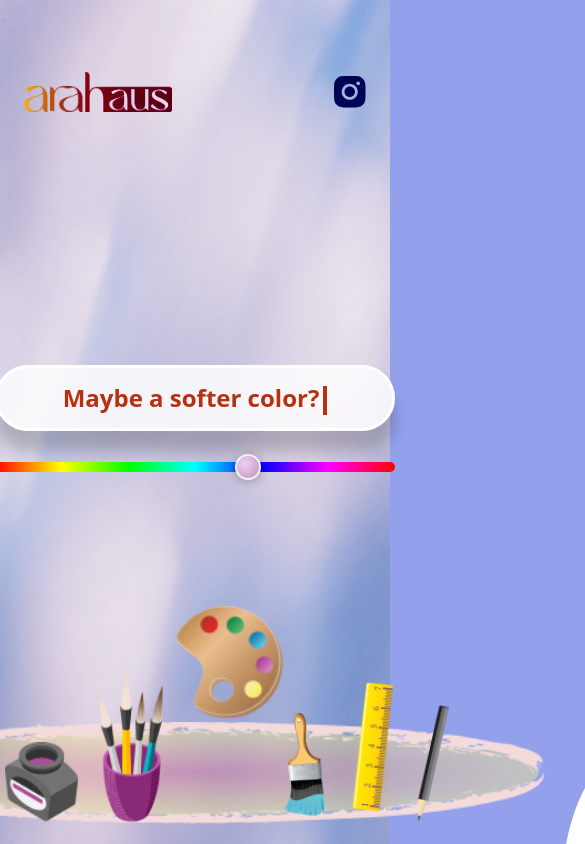
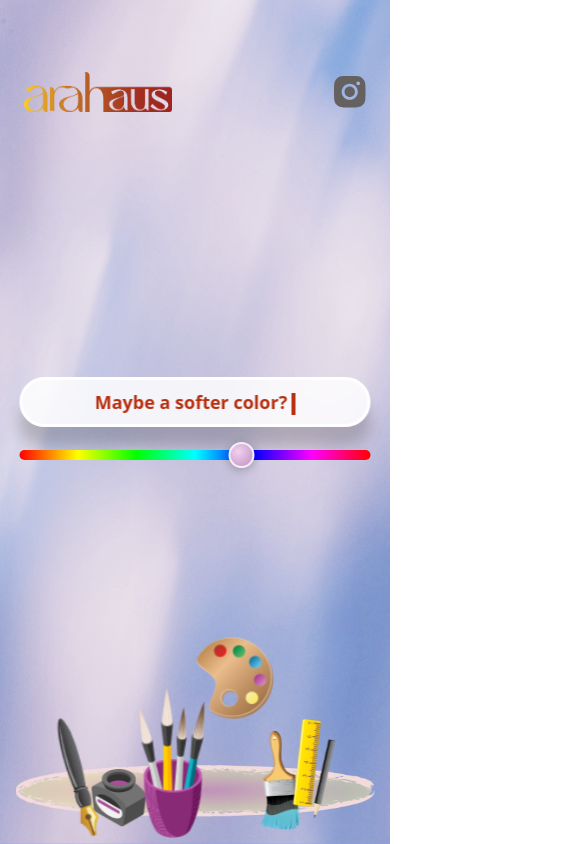
Before and after one commit to martinsgfx/Arahaus-Coming-Soon, a React (Vite) app: page / in a window 390 px wide. Shown: the top 844 px of the page, 585 px wide, since content can reach past the window. Built offline with nearby package versions, Linux system fonts and the light colour scheme; a web font is replaced by a local one.

Commit message:
New Update

```diff
--- a/src/App.jsx
+++ b/src/App.jsx
@@ -15,8 +15,10 @@ function App() {
           .app-bg { background-image: url(${webBg}); }
         }
       `}</style>
-      <div className="app-bg bg-fixed bg-no-repeat overflow-hidden bg-cover min-h-screen px-6 py-18 lg:px-24">
-        <NavBar />
+      <div className="app-bg relative bg-fixed bg-no-repeat overflow-hidden bg-cover min-h-screen px-6 py-18 lg:px-24">
+        <div className="relative z-50">
+          <NavBar />
+        </div>
         <TextAnimator />
       </div>
     </>
--- a/src/Components/NavBar.jsx
+++ b/src/Components/NavBar.jsx
@@ -1,19 +1,23 @@
 import React from "react";
+import instagramIcon from '../assets/instagram.svg';
+import arahausLogo from '../assets/arahaus-logo.png';
 
 export const NavBar = () => {
   return (
     <div className="flex justify-between items-center">
-      <img
-        src="src/assets/arahaus-logo.png"
-        alt="Arahaus Logo"
-        className="h-10 w-auto "
-      />
+      <a href="https://arahaus.com" className="cursor-pointer inline-block" target="_blank" rel="noopener noreferrer">
+        <img
+          src={arahausLogo}
+          alt="Arahaus Logo"
+          className="h-10 w-auto pointer-events-auto transition-transform duration-200 hover:scale-105 "
+        />
+      </a>
 
-      <a href="https://www.instagram.com/arahaus_hq/">
+      <a href="https://www.instagram.com/arahaus_hq/" className="cursor-pointer inline-block" target="_blank" rel="noopener noreferrer">
         <img
-          src="src/assets/instagram.svg"
+          src={instagramIcon}
           alt="Instagram Logo"
-          className="h-8 w-8 ml-4"
+          className="h-8 w-8 pointer-events-auto transition-transform duration-200 hover:scale-110 "
         />
       </a>
     </div>
--- a/src/Components/TextAnimator.jsx
+++ b/src/Components/TextAnimator.jsx
@@ -243,7 +243,7 @@ export default function TextAnimator() {
               ? "translate(30px, 50px) scale(1)"
               : "translate(30px, 50px) scale(0)",
           transition: "transform 0.6s ease 0.12s, opacity 0.6s ease 0.12s",
-          zIndex: 1,
+          zIndex: 5,
         }}
       >
         <svg viewBox="0 0 100 100" width="80" height="80">
@@ -278,17 +278,17 @@ export default function TextAnimator() {
       {/* ── SEARCH BAR + SLIDER WRAPPER ──
           Centered on the page. Hidden briefly during blob grow transition */}
       <div
-        className="absolute left-1/2 top-1/2 w-100 transition-opacity duration-300"
+        className="absolute left-1/2 top-1/2 w-[90vw] max-w-105w-[80vw] sm:max-w-115 lg:w-130 transition-opacity duration-300"
         style={{
           transform: "translate(-50%, -50%)",
           opacity: showSearchBar ? 1 : 0,
-          zIndex: 10,
+          zIndex: 1,
         }}
       >
         {/* ── PILL SEARCH BAR ──
             Frosted glass pill shape. Shows the typewriter text inside */}
         <div
-          className="flex items-center justify-center rounded-full font-bold font-sans px-7 py-3 backdrop-blur-sm"
+          className="flex items-center justify-center rounded-full font-bold font-sans px-4 py-2 sm:px-6 sm:py-3 backdrop-blur-sm"
           style={{
             background: "rgba(255,255,255,0.82)",
             boxShadow: "0px 20px 16px rgba(0,0,0,0.20)",
@@ -296,8 +296,8 @@ export default function TextAnimator() {
           }}
         >
           <span
+            className="text-lg sm:text-xl lg:text-2xl"
             style={{
-              fontSize: "1.5rem",
               color: "#b83010",
               letterSpacing: " ",
             }}
@@ -320,7 +320,7 @@ export default function TextAnimator() {
             Rainbow gradient range input that auto-animates from pink to yellow-green.
             pointerEvents: none means the user cannot interact with it */}
         <div
-          className="mt-6 transition-all duration-500"
+          className="mt-4 sm:mt-6 transition-all duration-500"
           style={{
             opacity: sliderVisible ? 1 : 0,
             transform: sliderVisible ? "translateY(0)" : "translateY(8px)",
@@ -347,7 +347,7 @@ export default function TextAnimator() {
           Oval/ellipse shaped tray with emoji art tools inside.
           Each tool pops in with a staggered delay (transitionDelay) */}
       <div
-        className="absolute bottom-5 left-1/2 flex items-end justify-center gap-1 px-12 pt-5 pb-3"
+        className="absolute bottom-2 sm:bottom-5 left-1/2 flex items-end justify-center gap-1 px-5 sm:px-12 pt-3 sm:pt-5 pb-2 sm:pb-3"
         style={{
           transform: blobFullscreen
             ? `translateX(-50%) translateY(${animatePalette ? 40 : 0}px)` // slides up into view, moves down during palette animation
@@ -359,7 +359,7 @@ export default function TextAnimator() {
           backgroundSize: "contain",
           backgroundPosition: "center",
           borderRadius: "50% 50% 0 0 / 25% 25% 0 0", // oval top edge
-          width: 700,
+          width: "min(92vw, 700px)",
           zIndex: 10,
         }}
       >
```
